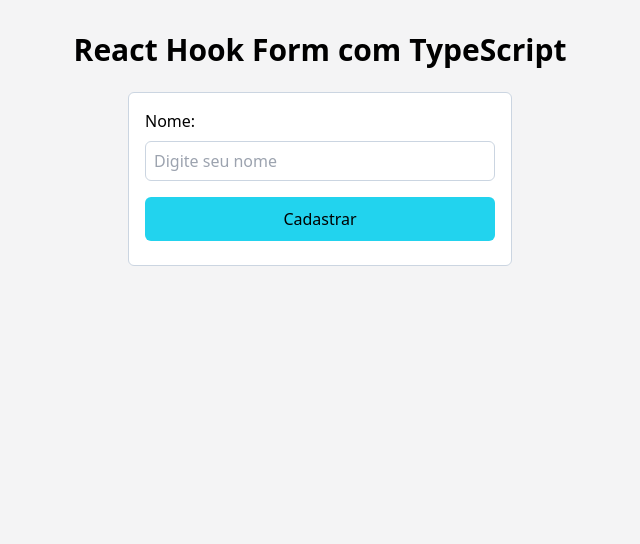
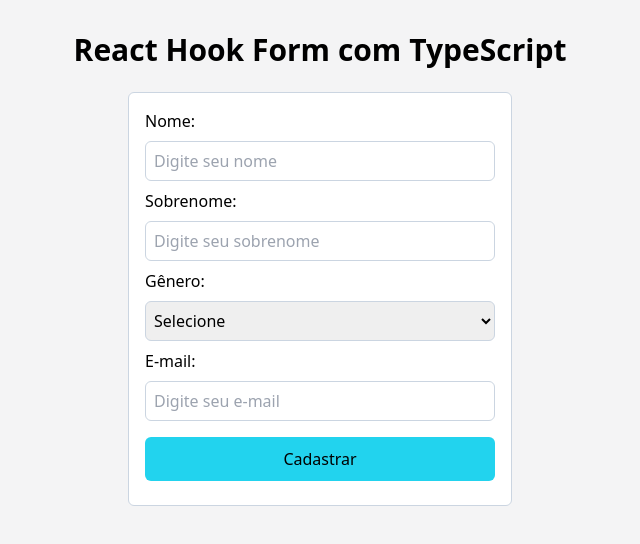
Before and after one commit to AdsonTanajura/react-typescript, a React (Vite) app in the folder 13_react_hook_form/: page / in a window 1280 px wide. Shown: the top 544 px of the page, without its empty margins (320-960 px from the left). Built offline with nearby package versions, Linux system fonts and the light colour scheme.

Commit message:
Validacao de select e e-mail

```diff
--- a/13_react_hook_form/src/components/Form.tsx
+++ b/13_react_hook_form/src/components/Form.tsx
@@ -26,6 +26,50 @@ const Form = () => {
           <small className="text-red-500 italic">{errors.name.message}</small>
         )}
       </div>
+      <div className="flex flex-col gap-2 mb-2">
+        <label htmlFor="lastname">Sobrenome:</label>
+        <input
+          type="text"
+          id="lastname"
+          placeholder="Digite seu sobrenome"
+          {...register('lastname')}
+          className="h-10 pl-2 rounded-md border border-slate-300"
+        />
+        {errors?.lastname && (
+          <small className="text-red-500 italic">
+            {errors.lastname.message}
+          </small>
+        )}
+      </div>
+      <div className="flex flex-col gap-2 mb-2">
+        <label htmlFor="gender">Gênero:</label>
+        <select
+          id="gender"
+          {...register('gender')}
+          className="h-10 pl-1 rounded-md border border-slate-300"
+        >
+          <option value="select">Selecione</option>
+          <option value="male">Masculino</option>
+          <option value="famale">Feminino</option>
+          <option value="other">Outro</option>
+        </select>
+        {errors?.gender && (
+          <small className="text-red-500 italic">{errors.gender.message}</small>
+        )}
+      </div>
+      <div className="flex flex-col gap-2 mb-2">
+        <label htmlFor="email">E-mail:</label>
+        <input
+          type="email"
+          id="email"
+          placeholder="Digite seu e-mail"
+          {...register('email')}
+          className="h-10 pl-2 rounded-md border border-slate-300"
+        />
+        {errors?.email && (
+          <small className="text-red-500 italic">{errors.email.message}</small>
+        )}
+      </div>
       <button
         type="submit"
         className="w-full h-11 bg-cyan-400 rounded-md my-2 hover:bg-cyan-500 transition-all"
```
